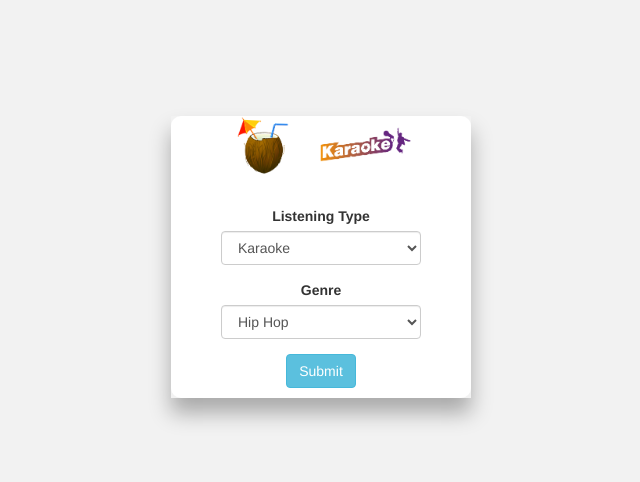
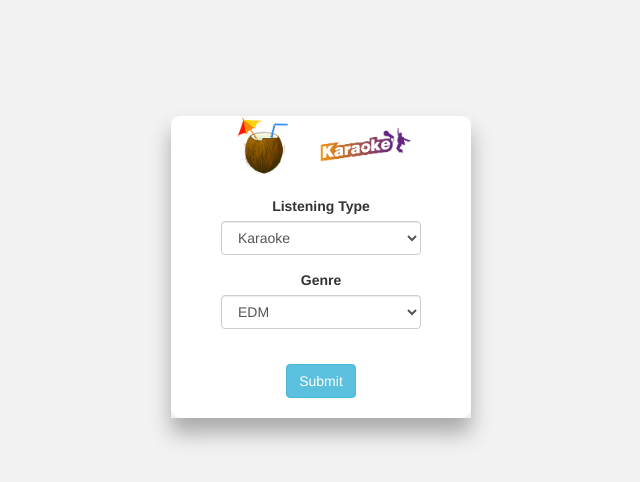
Before and after one commit to tonytran/CoconutKaraoke, a Flask app: page / in a window 1280 px wide. Shown: the part 134-616 px from the top of the page, without its empty margins (319-959 px from the left). Run offline with Flask 2, Linux system fonts and the light colour scheme; some libraries are stand-ins or nearby versions.

Commit message:
adding comments, adding form to html and updating formating issues

```diff
--- a/static/css/style.css
+++ b/static/css/style.css
@@ -1,7 +1,12 @@
 /*
 Authors: Michael Hawes, Gunther Cox, Kevin Brown, Tony Tran
+Date: 20 January 2017
+Project: Coconut Karaoke
 */
 
+
+
+/* GLOBALS */
 body, html {
     width: 100%;
     height: 100%;
@@ -10,18 +15,17 @@ body, html {
     display:table;
     background-color: #f2f2f2;
 }
-
 body {
   display:table-cell;
   vertical-align:middle;
   align-items: center;
 }
-
 h1,h2,h3,p {
   font-family: Helvetica;
 }
 
 
+/* form outer div */
 .login_div {
     position: absolute;
     width: 300px;
@@ -34,6 +38,8 @@ h1,h2,h3,p {
     box-shadow: 0 15px 20px rgba(0, 0, 0, 0.3);
 }
 
+
+/* form itself */
 .login_form {
     width: 300px;
     height: auto;
@@ -43,11 +49,20 @@ h1,h2,h3,p {
     padding: 0;
 }
 
+
+/* input outer layers */
 div.form-group {
   width: 200px;
 }
 
-div.inputs {
-  padding-top: 30px;
-  padding-bottom: 10px;
+
+/* form inputs */
+.inputs {
+  padding-top: 20px;
 }
+
+
+/* button */
+.submit {
+  padding: 20px;
+}
--- a/templates/index.html
+++ b/templates/index.html
@@ -42,38 +42,43 @@
                       </div>
                     </div>
 
-                    <div class="inputs"> <!-- start of inputs -->
+                    <form> <!-- start of inputs -->
+                     <div class="inputs">
+
+                       <!--input 1-->
                         <div class="form-group">
                         <label for="sel1">Listening Type</label>
                           <select class="form-control" id="sel1">
                             <option>Karaoke</option>
-                        <option>Chill</option>
+                            <option>Casual Listening</option>
                           </select>
                         </div>
 
+                        <!--input 2-->
                         <div class="form-group">
                         <label for="sel1">Genre</label>
                           <select class="form-control" id="sel1">
-                        <option>Hip Hop</option>
-                        <option>Country</option>
-                        <option>Rock</option>
+                            <option>EDM</option>
                             <option>Classical</option>
                             <option>Pop</option>
                           </select>
                         </div>
 
+                        <!--button-->
+                        <div class="submit">
                           <button type="button" class="btn btn-info">Submit</button>
+                       </div>
 
-                  </div> <!-- end of inputs-->
+                   </div>  <!-- end of inputs-->
+                  </form>
 
-              </form>
-          </div>
+          </div> <!--end login_div-->
 
 
 
           <div class="col-lg-offset-3">  <!-- left offset-->
           </div>
-        </div>
+        </div> <!-- end col-lg-12-->
       </div> <!-- End Row -->
     </div> <!-- End Container -->
 
```
Lines whose indentation alone changed are shown as unchanged.
